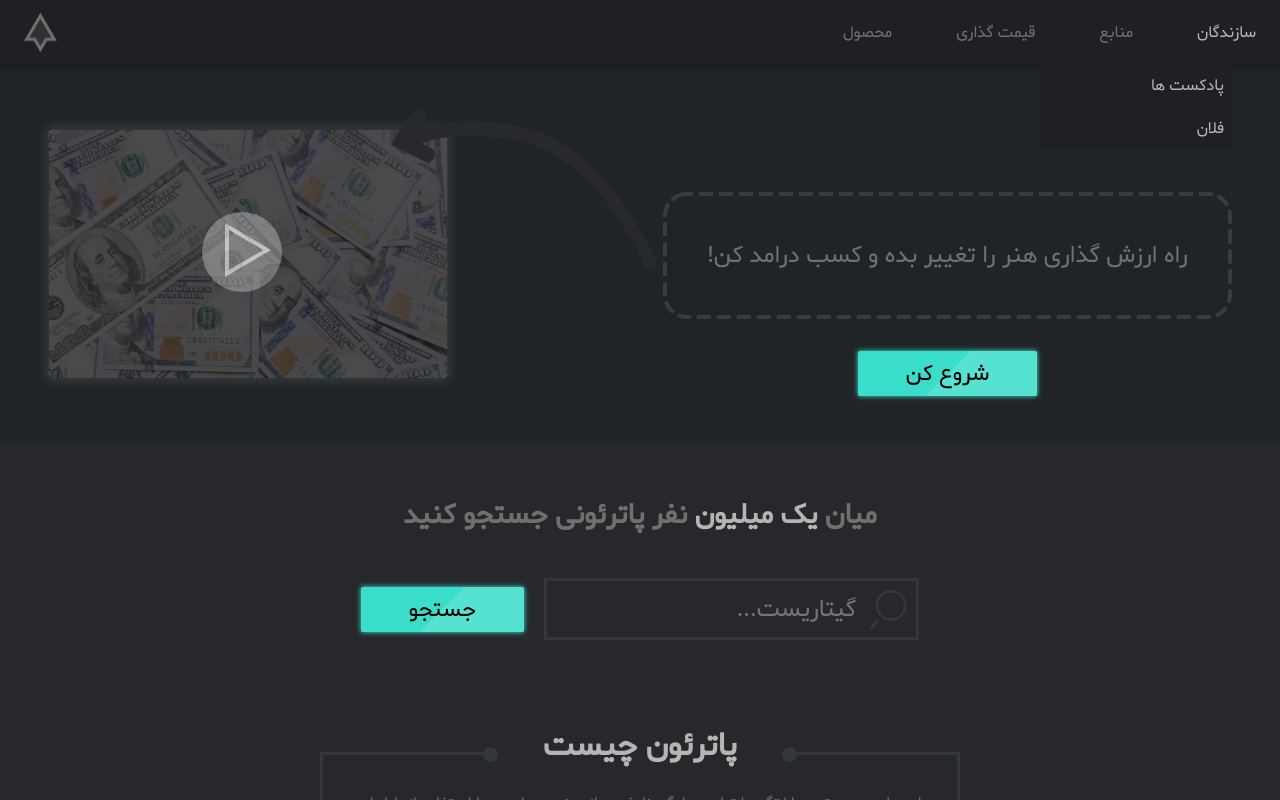
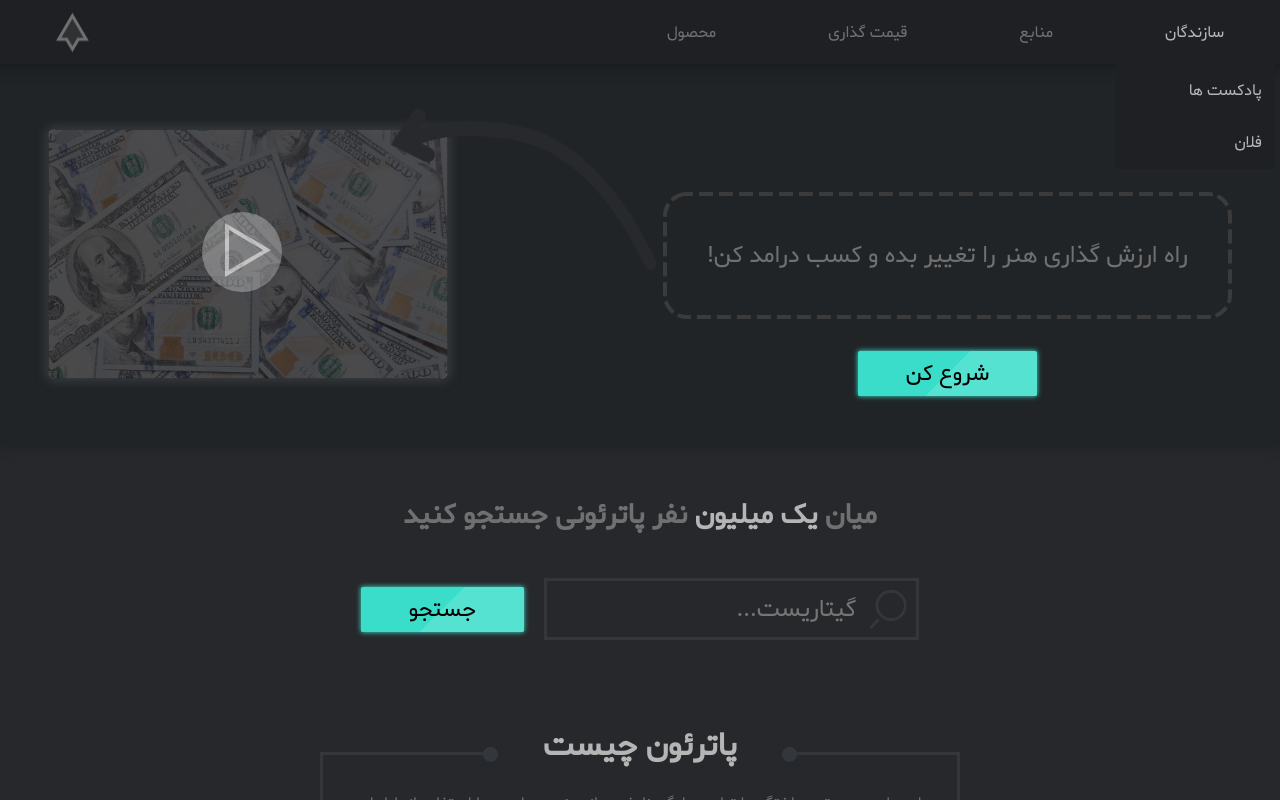
Before and after one commit to kolako54/patreon, a React (Create React App) app in the folder client/: page / in a window 1280 px wide. Both pictures are taken after a click on the element "سازندگان". Shown: the top 800 px of the page. Built offline with nearby package versions, Linux system fonts and the light colour scheme.

Commit message:
fix: some styling

```diff
--- a/client/src/components/Navbar/NavDropdown/NavDropdown.jsx
+++ b/client/src/components/Navbar/NavDropdown/NavDropdown.jsx
@@ -9,7 +9,7 @@ const NavDropdown = ({ isOpen, items, className }) => {
       {items.map((item) => {
         return (
           <section key={item} className={classes['drpodown-item']}>
-            {item}
+            <p className={classes['item-dropmenu']}>{item}</p>
           </section>
         );
       })}
--- a/client/src/components/Navbar/NavDropdown/NavDropdown.module.css
+++ b/client/src/components/Navbar/NavDropdown/NavDropdown.module.css
@@ -1,4 +1,5 @@
 .dropdown.dropdown--hidden {
+  transition: 300ms ease-out;
   visibility: hidden;
   max-height: 0px;
 }
@@ -7,17 +8,26 @@
   max-height: 20rem;
   overflow: hidden;
   direction: rtl;
-  width: 12rem;
+  width: 10rem;
   filter: none;
   position: absolute;
   top: 100%;
-  right: 1.5rem;
+
   background-color: var(--primary-darkest);
+  display: flex;
+  flex-direction: column;
+  justify-content: center;
 }
 
 .drpodown-item {
+  display: flex;
+  justify-content: center;
+  align-self: center;
   width: 100%;
-  padding: 0.5rem;
+}
+.item-dropmenu{
+  padding: 0.8rem 0.8rem;
+  width: 100%;
 }
 
 .drpodown-item:hover {
--- a/client/src/components/Navbar/Navbar.jsx
+++ b/client/src/components/Navbar/Navbar.jsx
@@ -30,7 +30,6 @@ const Navbar = () => {
       <img className={classes['nav-logo']} src={MainLogo} alt="MainLogo" />
       <div className={classes['nav-items']} ref={navItemsEl}>
         {navItems.map(({ name, items }, index) => {
-          const isFirstNav = index === 0;
           const isOpen = name === openNavName;
           return (
             <Navitem
@@ -42,7 +41,6 @@ const Navbar = () => {
               <NavDropdown
                 items={items}
                 isOpen={isOpen}
-                className={isFirstNav ? classes['first-nav'] : ''}
               />
             </Navitem>
           );
--- a/client/src/components/Navbar/Navbar.module.css
+++ b/client/src/components/Navbar/Navbar.module.css
@@ -1,11 +1,11 @@
 .navbar {
   position: sticky;
   top: 0;
-  z-index: 1;
+  z-index: 2;
   width: 100%;
   height: 4rem;
   display: flex;
-  padding: 0 1.5rem;
+  padding: 0 3.5rem;
   align-items: center;
   background-color: var(--primary-darkest);
   box-shadow: 0 -1.25rem 1rem 1rem var(--black);
@@ -23,7 +23,3 @@
   align-items: center;
   height: 100%;
 }
-
-.first-nav {
-  right: -0.5rem;
-}
--- a/client/src/components/Navbar/Navitem/Navitem.module.css
+++ b/client/src/components/Navbar/Navitem/Navitem.module.css
@@ -1,6 +1,6 @@
 .nav-item {
   position: relative;
-  padding: 0 2rem;
+  padding: 0 3.5rem;
   cursor: pointer;
   display: flex;
   justify-content: center;
@@ -14,5 +14,6 @@
 
 .nav-item:hover,
 .nav-item.nav-item--open {
+
   color: var(--primary-lightest);
 }
--- a/client/src/pages/Landing/Comment/Comment.module.css
+++ b/client/src/pages/Landing/Comment/Comment.module.css
@@ -10,10 +10,22 @@
   justify-content: center;
 }
 .thumbnail {
+  transition: 600ms;
   width: 12rem;
   filter: brightness(0.6);
   border-radius: 10rem;
   border: 0.5rem solid var(--primary-darkest);
+  box-shadow: -2px 2px 15px 2px rgba(33,36,39,0.99);
+
+}
+
+.comment:hover > .comment-text{
+  transition: 600ms;
+  color: var(--primary-lightest);
+}
+.comment:hover .thumbnail {
+  transition: 600ms;
+  filter: brightness(1);
 }
 
 .comment.rtl .thumbnail-container {
@@ -60,6 +72,7 @@
   transform-origin: left center;
 } */
 .comment-text {
+  transition: 600ms;
   position: relative;
   direction: rtl;
   display: flex;
@@ -77,4 +90,6 @@
 }
 .author-info {
   direction: ltr;
+  font-family: 'shabnam-light';
+  font-size: 13px;
 }
--- a/client/src/pages/Landing/Landing.module.css
+++ b/client/src/pages/Landing/Landing.module.css
@@ -9,6 +9,8 @@
   align-items: center;
   padding: 3rem;
   background-color: var(--primary-darker);
+  z-index: 1;
+  box-shadow: 0px 3px 10px 0px rgba(31,32,35,0.93);
 }
 .dummy-video-image {
   box-shadow: 0 0 0.5rem 0.25rem var(--primary-main);
--- a/client/src/root.css
+++ b/client/src/root.css
@@ -42,4 +42,5 @@
   box-sizing: border-box;
   font-family: 'shabnam';
   text-decoration: none;
+  outline: none;
 }
```
Also changed, not shown: 1 other file (tests, documents, lock files or other folders).
